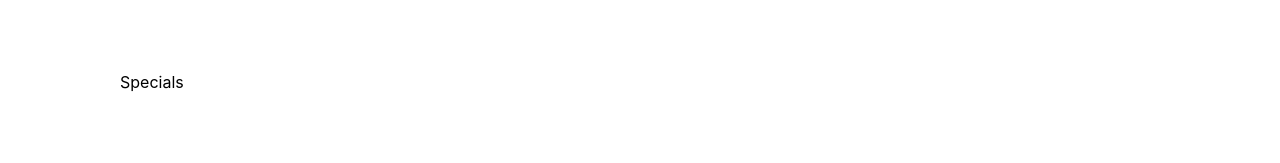
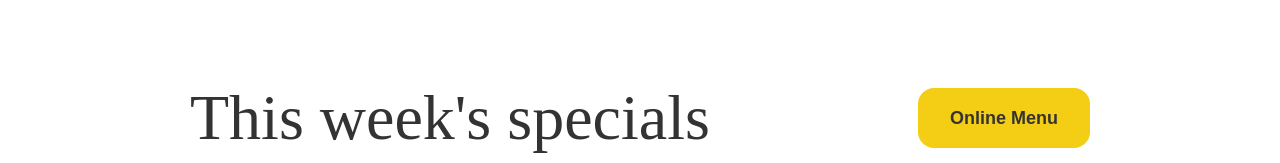
Before and after one commit to evanch98/little-lemon-react, a React (Create React App) app: page / in a window 1280 px wide. Shown: the part 683-846 px from the top of the page. Before the commit the page ends 800 px from the top, so only its background shows below. Built offline with nearby package versions, Linux system fonts and the light colour scheme.

Commit message:
update the Specials component

```diff
--- a/src/components/section/speicals.tsx
+++ b/src/components/section/speicals.tsx
@@ -1,5 +1,16 @@
+import Button from "../common/button";
+
 const Specials = () => {
-  return <div>Specials</div>;
+  return (
+    <div className="flex flex-col space-y-[48px] items-center justify-center w-full text-[#333333]">
+      <div className="flex items-center justify-between md:w-[900px] w-full">
+        <h1 className="text-[4rem] markazi-text">This week's specials</h1>
+        <Button>
+          <p className="font-bold karla text-lg">Online Menu</p>
+        </Button>
+      </div>
+    </div>
+  );
 };
 
 export default Specials;
```
